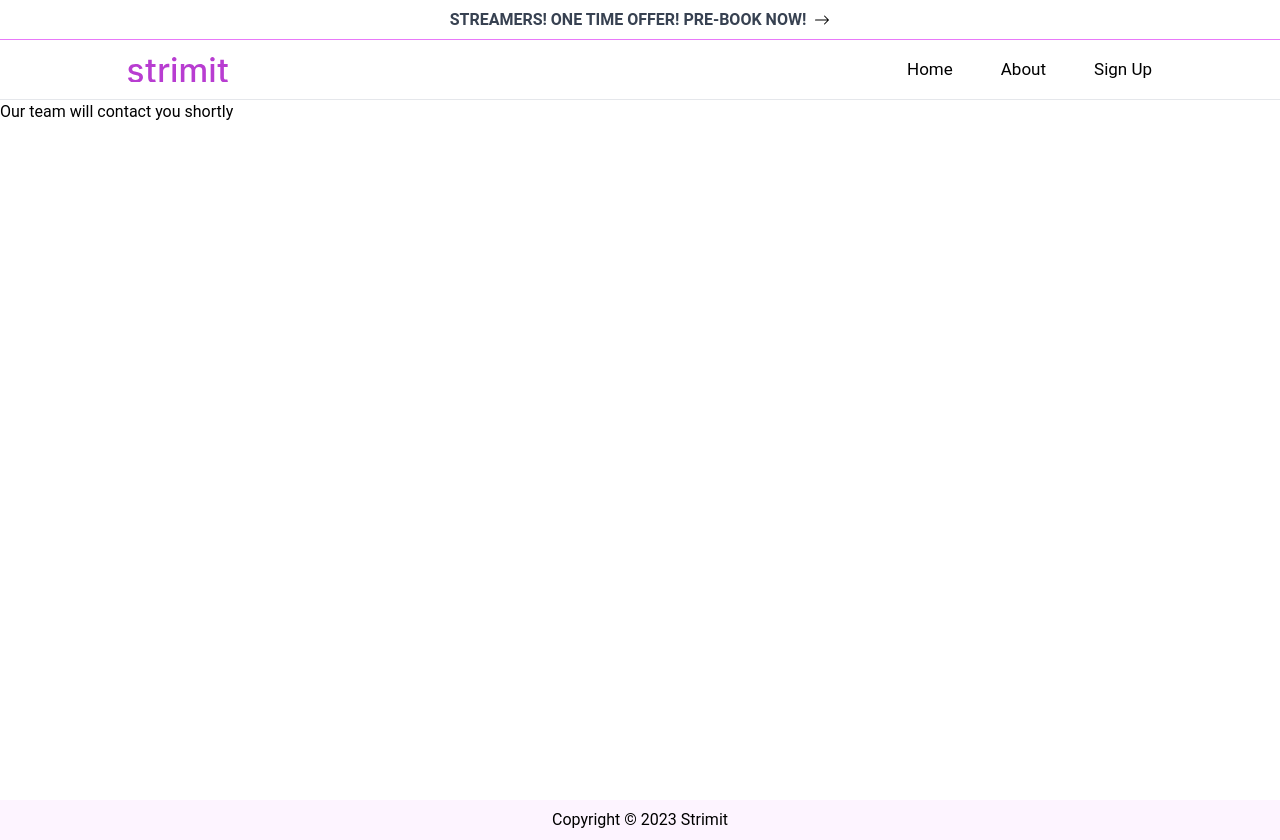
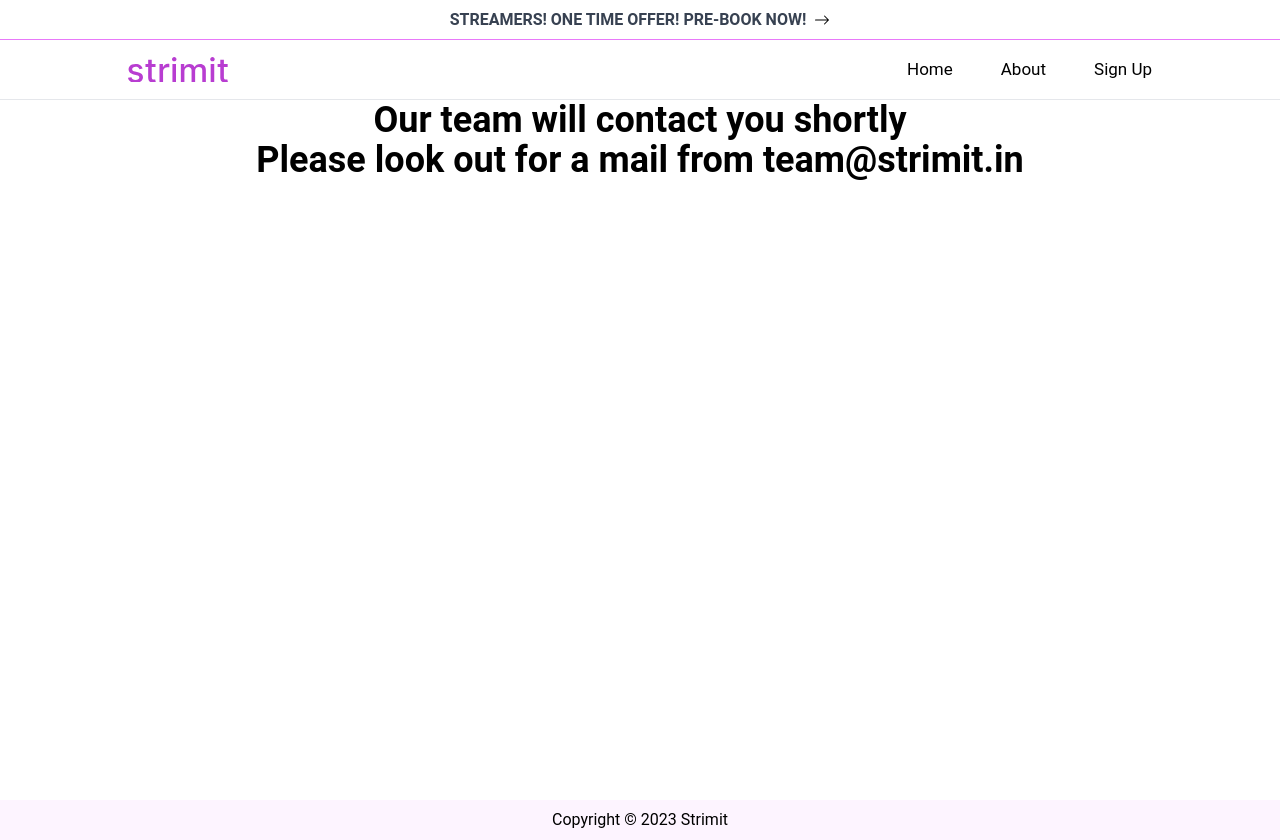
Before and after one commit to bhavesh-chaudhari/strimit, a Next.js app in the folder client/: page /contact in a window 1280 px wide. Built offline with nearby package versions, Linux system fonts and the light colour scheme; no server answers.

Commit message:
updated contact.tsx

```diff
--- a/client/src/pages/contact.tsx
+++ b/client/src/pages/contact.tsx
@@ -5,7 +5,10 @@ const contact = () => {
   return (
     <>
     <Head>Contact - Strimit</Head>
-      <div>Our team will contact you shortly</div>
+      <div>
+        <h1 className="text-center text-4xl font-bold">Our team will contact you shortly</h1>
+        <h1 className="text-center text-4xl font-bold">Please look out for a mail from team@strimit.in</h1>
+      </div>
     </>
   );
 }
```
